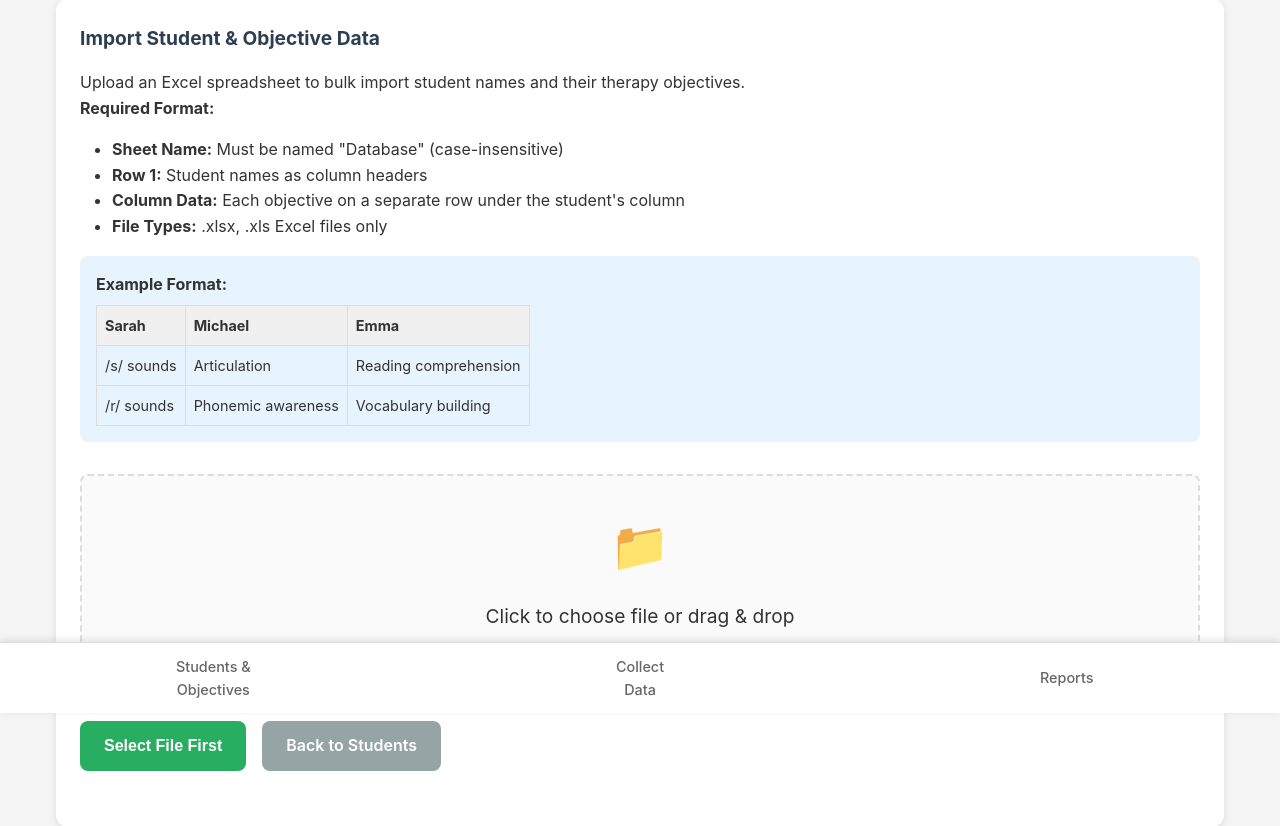
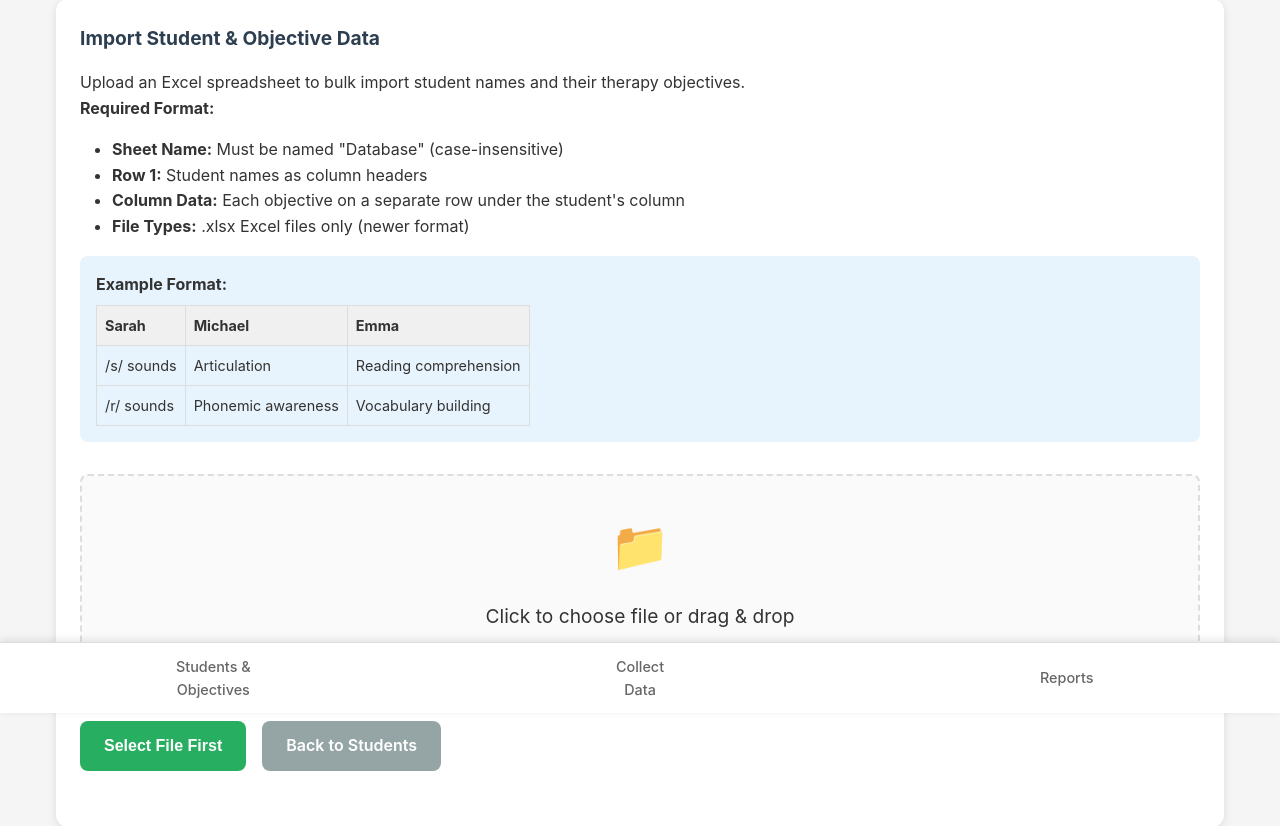
Before and after one commit to sethmansur/Session-notes, a Flask app: template templates/import.html in a window 1280 px wide. Shown: the part 87-913 px from the top of the page. Run offline with Flask 3, Linux system fonts and the light colour scheme; the template is opened without the code that fills it, so the values that code supplies are empty; parts of the project's set-up code (start-up, migrations or seed data) failed here and were passed over.

Commit message:
Add file upload functionality for importing client data
This commit introduces file upload capabilities to the application, allowing users to upload client data via Excel (.xlsx) files. It includes server-side configuration for file size limits (10MB), error handling for oversized files, and client-side validation for file types and size. The `secure_filename` function from Werkzeug is used to sanitize uploaded filenames, enhancing security. The import process is updated to only accept .xlsx files, and the UI in `import.html` is adjusted accordingly to reflect this change. A new `showMessage` function is added to the client-side JavaScript for displaying user feedback.

Replit-Commit-Author: Agent
Replit-Commit-Session-Id: 78cd1a0c-88a3-4f87-b993-c195a40d631c
Replit-Commit-Checkpoint-Type: intermediate_checkpoint
Replit-Commit-Screenshot-Url: https://storage.googleapis.com/screenshot-production-us-central1/cd4b8836-b17c-4834-badd-b6d676235031/78cd1a0c-88a3-4f87-b993-c195a40d631c/oReqMAT

```diff
--- a/app.py
+++ b/app.py
@@ -23,7 +23,15 @@ else:
     # Development environment
     app.secret_key = os.environ.get("SESSION_SECRET", "dev-secret-key-for-speech-therapy-app-12345")
 
+# Configure file upload limits (10MB max)
+app.config['MAX_CONTENT_LENGTH'] = 10 * 1024 * 1024
+
 app.wsgi_app = ProxyFix(app.wsgi_app, x_proto=1, x_host=1)
+
+# Handle file upload size limit errors
+@app.errorhandler(413)
+def file_too_large(error):
+    return jsonify({'error': 'File too large. Please upload a file smaller than 10MB.'}), 413
 
 # Import database and auth after app creation
 from models import db, User, Organization, Membership, Student, Objective, Session, Event, ObjectiveItem, EventSelection
@@ -831,11 +839,11 @@ def import_spreadsheet():
         if file.filename == '':
             return jsonify({'error': 'No file selected'}), 400
 
-        # Validate file type
-        allowed_extensions = {'.xlsx', '.xls'}
+        # Validate file type - only .xlsx supported
+        allowed_extensions = {'.xlsx'}
         file_ext = os.path.splitext(file.filename)[1].lower()
         if file_ext not in allowed_extensions:
-            return jsonify({'error': 'Invalid file type. Please upload an Excel file (.xlsx or .xls)'}), 400
+            return jsonify({'error': 'Invalid file type. Please upload an Excel file in .xlsx format only.'}), 400
 
         # Validate file size (10MB limit)
         file.seek(0, 2)  # Seek to end
@@ -848,10 +856,14 @@ def import_spreadsheet():
         temp_dir = 'temp_uploads'
         os.makedirs(temp_dir, exist_ok=True)
 
-        # Save uploaded file temporarily with safe filename
+        # Save uploaded file temporarily with secure filename
         import time
         import uuid
-        safe_filename = f"{int(time.time())}_{uuid.uuid4().hex[:8]}_{file.filename}"
+        from werkzeug.utils import secure_filename
+
+        # Create secure filename
+        original_name = secure_filename(file.filename)
+        safe_filename = f"{int(time.time())}_{uuid.uuid4().hex[:8]}_{original_name}"
         temp_filepath = os.path.join(temp_dir, safe_filename)
 
         try:
--- a/templates/import.html
+++ b/templates/import.html
@@ -11,7 +11,7 @@
             <li><strong>Sheet Name:</strong> Must be named "Database" (case-insensitive)</li>
             <li><strong>Row 1:</strong> Student names as column headers</li>
             <li><strong>Column Data:</strong> Each objective on a separate row under the student's column</li>
-            <li><strong>File Types:</strong> .xlsx, .xls Excel files only</li>
+            <li><strong>File Types:</strong> .xlsx Excel files only (newer format)</li>
         </ul>
 
         <div style="padding: 1rem; background: #e8f4fd; border-radius: 8px; margin: 1rem 0;">
@@ -40,11 +40,11 @@
     <form id="import-form" enctype="multipart/form-data" style="margin-bottom: 2rem;">
         <div style="border: 2px dashed #ddd; border-radius: 8px; padding: 2rem; text-align: center; background: #fafafa;">
             <div id="drop-zone" style="cursor: pointer;">
-                <input type="file" id="file-input" name="file" accept=".xlsx,.xls" style="display: none;" required>
+                <input type="file" id="file-input" name="file" accept=".xlsx" style="display: none;" required>
                 <div id="file-display">
                     <div style="font-size: 3rem; color: #ccc; margin-bottom: 1rem;">📁</div>
                     <div style="font-size: 1.2rem; margin-bottom: 0.5rem;">Click to choose file or drag & drop</div>
-                    <div style="color: #666; font-size: 0.9rem;">Excel files only (.xlsx, .xls)</div>
+                    <div style="color: #666; font-size: 0.9rem;">Excel files only (.xlsx format)</div>
                 </div>
             </div>
         </div>
@@ -135,14 +135,13 @@
         const file = fileInput.files[0];
         if (!file) return;
 
-        // Validate file type
+        // Validate file type - only .xlsx format supported
         const allowedTypes = [
-            'application/vnd.openxmlformats-officedocument.spreadsheetml.sheet', // .xlsx
-            'application/vnd.ms-excel' // .xls
+            'application/vnd.openxmlformats-officedocument.spreadsheetml.sheet' // .xlsx only
         ];
 
-        if (!allowedTypes.includes(file.type) && !file.name.match(/\.(xlsx|xls)$/i)) {
-            showMessage('Please select a valid Excel file (.xlsx or .xls)', 'error');
+        if (!allowedTypes.includes(file.type) && !file.name.match(/\.xlsx$/i)) {
+            showMessage('Please select a valid Excel file (.xlsx format only)', 'error');
             clearFile();
             return;
         }
@@ -265,6 +264,43 @@
         }
     });
 
+    function showMessage(message, type = 'info') {
+        // Create or update message element
+        let messageEl = document.getElementById('message-display');
+        if (!messageEl) {
+            messageEl = document.createElement('div');
+            messageEl.id = 'message-display';
+            messageEl.style.cssText = 'position: fixed; top: 20px; right: 20px; z-index: 1000; max-width: 400px; padding: 1rem; border-radius: 8px; font-weight: bold; transition: all 0.3s ease;';
+            document.body.appendChild(messageEl);
+        }
+
+        // Set colors based on type
+        const colors = {
+            success: { bg: '#d4edda', text: '#155724', border: '#c3e6cb' },
+            error: { bg: '#f8d7da', text: '#721c24', border: '#f5c6cb' },
+            info: { bg: '#d1ecf1', text: '#0c5460', border: '#bee5eb' }
+        };
+
+        const color = colors[type] || colors.info;
+        messageEl.style.backgroundColor = color.bg;
+        messageEl.style.color = color.text;
+        messageEl.style.border = `1px solid ${color.border}`;
+        messageEl.textContent = message;
+        messageEl.style.display = 'block';
+
+        // Auto-hide after 5 seconds
+        setTimeout(() => {
+            if (messageEl && messageEl.parentNode) {
+                messageEl.style.opacity = '0';
+                setTimeout(() => {
+                    if (messageEl && messageEl.parentNode) {
+                        messageEl.parentNode.removeChild(messageEl);
+                    }
+                }, 300);
+            }
+        }, 5000);
+    }
+
     function showResults(result) {
         const resultsDiv = document.getElementById('import-results');
 
```
